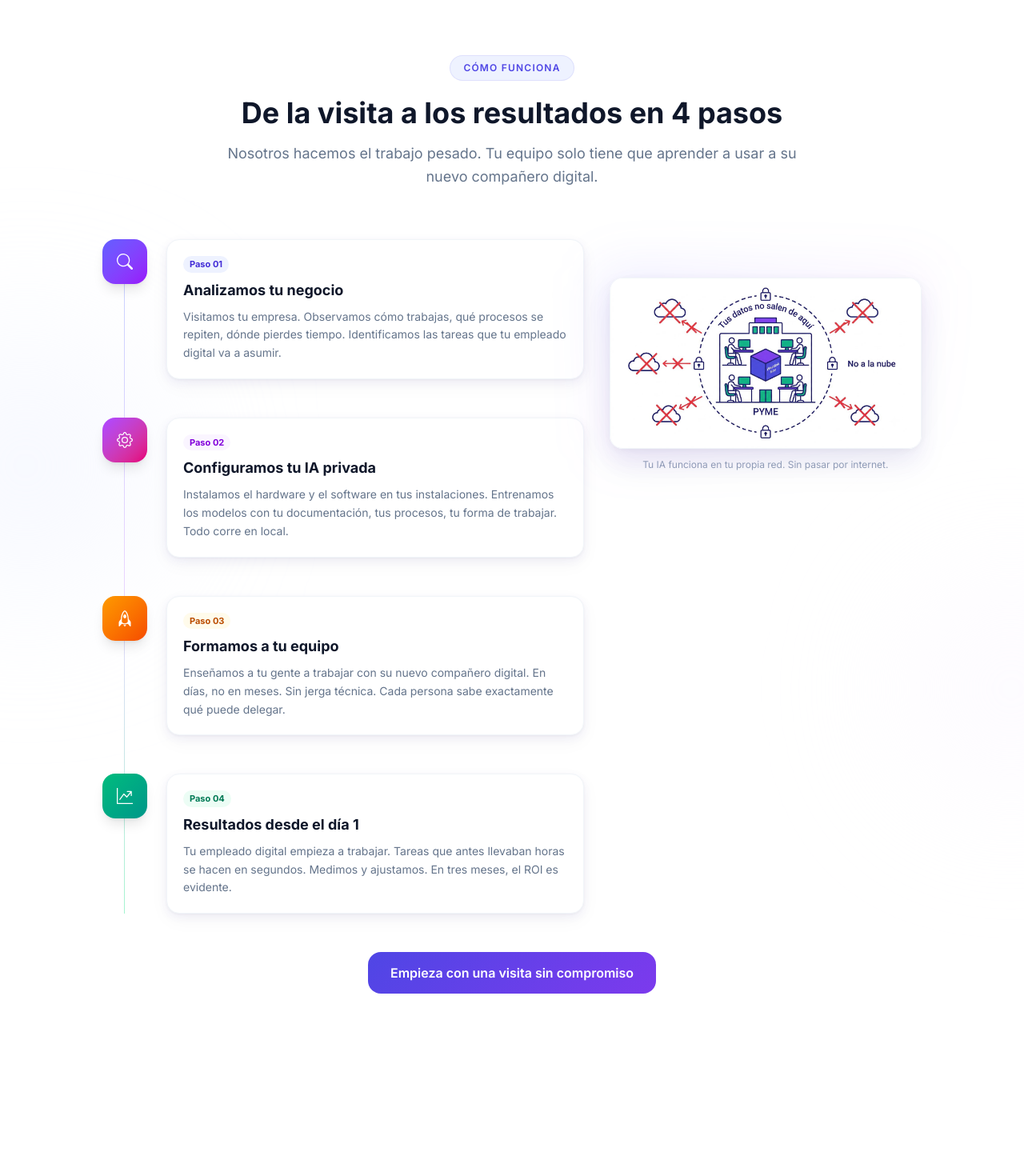
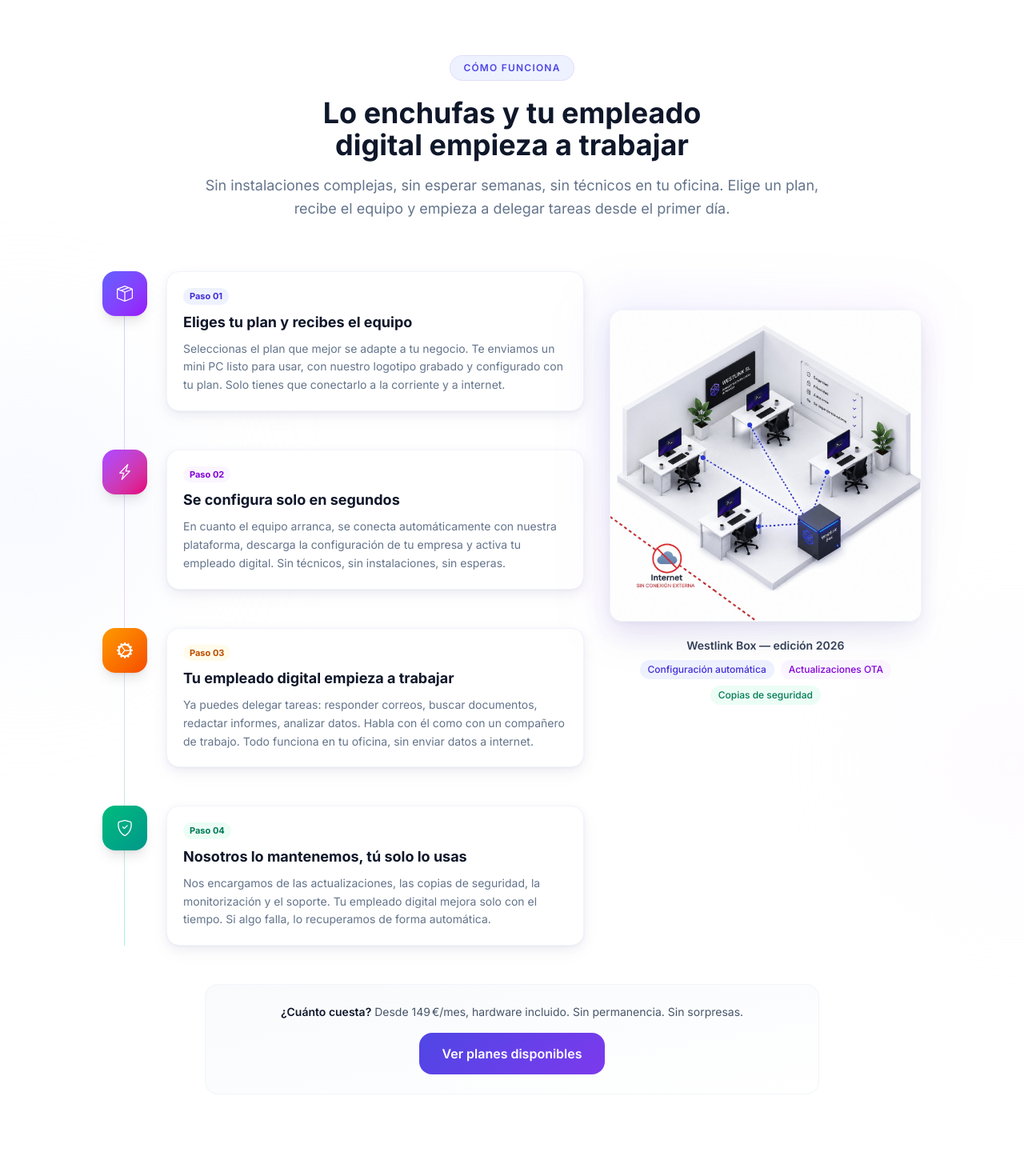
Before and after one commit to danibalda1/westlink-web, a React (Vite) app: page / in a window 1280 px wide. Shown: the part 8200-9665 px from the top of the page at 80% size. Built offline with nearby package versions, Linux system fonts and the light colour scheme.

Commit message:
Rediseño CómoFunciona: modelo suscripción empleado digital (enchufar y usar)

```diff
--- a/src/components/ComoFunciona.jsx
+++ b/src/components/ComoFunciona.jsx
@@ -1,38 +1,38 @@
 import { motion } from 'framer-motion'
 import { useRef } from 'react'
 import { useInView } from 'framer-motion'
-import { BsSearch, BsGear, BsRocket, BsGraphUpArrow } from 'react-icons/bs'
+import { BsBoxSeam, BsLightningCharge, BsGearWideConnected, BsShieldCheck } from 'react-icons/bs'
 
 const pasos = [
   {
-    icon: BsSearch,
+    icon: BsBoxSeam,
     step: '01',
-    title: 'Analizamos tu negocio',
-    desc: 'Visitamos tu empresa. Observamos cómo trabajas, qué procesos se repiten, dónde pierdes tiempo. Identificamos las tareas que tu empleado digital va a asumir.',
+    title: 'Eliges tu plan y recibes el equipo',
+    desc: 'Seleccionas el plan que mejor se adapte a tu negocio. Te enviamos un mini PC listo para usar, con nuestro logotipo grabado y configurado con tu plan. Solo tienes que conectarlo a la corriente y a internet.',
     gradient: 'from-indigo-500 to-purple-600',
     light: 'bg-indigo-50',
   },
   {
-    icon: BsGear,
+    icon: BsLightningCharge,
     step: '02',
-    title: 'Configuramos tu IA privada',
-    desc: 'Instalamos el hardware y el software en tus instalaciones. Entrenamos los modelos con tu documentación, tus procesos, tu forma de trabajar. Todo corre en local.',
+    title: 'Se configura solo en segundos',
+    desc: 'En cuanto el equipo arranca, se conecta automáticamente con nuestra plataforma, descarga la configuración de tu empresa y activa tu empleado digital. Sin técnicos, sin instalaciones, sin esperas.',
     gradient: 'from-purple-500 to-pink-600',
     light: 'bg-purple-50',
   },
   {
-    icon: BsRocket,
+    icon: BsGearWideConnected,
     step: '03',
-    title: 'Formamos a tu equipo',
-    desc: 'Enseñamos a tu gente a trabajar con su nuevo compañero digital. En días, no en meses. Sin jerga técnica. Cada persona sabe exactamente qué puede delegar.',
+    title: 'Tu empleado digital empieza a trabajar',
+    desc: 'Ya puedes delegar tareas: responder correos, buscar documentos, redactar informes, analizar datos. Habla con él como con un compañero de trabajo. Todo funciona en tu oficina, sin enviar datos a internet.',
     gradient: 'from-amber-500 to-orange-600',
     light: 'bg-amber-50',
   },
   {
-    icon: BsGraphUpArrow,
+    icon: BsShieldCheck,
     step: '04',
-    title: 'Resultados desde el día 1',
-    desc: 'Tu empleado digital empieza a trabajar. Tareas que antes llevaban horas se hacen en segundos. Medimos y ajustamos. En tres meses, el ROI es evidente.',
+    title: 'Nosotros lo mantenemos, tú solo lo usas',
+    desc: 'Nos encargamos de las actualizaciones, las copias de seguridad, la monitorización y el soporte. Tu empleado digital mejora solo con el tiempo. Si algo falla, lo recuperamos de forma automática.',
     gradient: 'from-emerald-500 to-teal-600',
     light: 'bg-emerald-50',
   },
@@ -58,15 +58,15 @@ export default function ComoFunciona() {
         >
           <span className="section-badge">Cómo funciona</span>
           <h2 className="text-3xl sm:text-4xl font-bold text-gray-900 mt-5 mb-4 text-balance">
-            De la visita a los resultados en 4 pasos
+            Lo enchufas y tu empleado digital empieza a trabajar
           </h2>
           <p className="text-lg text-gray-500 leading-relaxed">
-            Nosotros hacemos el trabajo pesado. Tu equipo solo tiene que aprender a usar
-            a su nuevo compañero digital.
+            Sin instalaciones complejas, sin esperar semanas, sin técnicos en tu oficina.
+            Elige un plan, recibe el equipo y empieza a delegar tareas desde el primer día.
           </p>
         </motion.div>
 
-        {/* ── DIAGRAMA DE RED + TIMELINE ── */}
+        {/* ── CONTENIDO ── */}
         <div className="grid lg:grid-cols-5 gap-8 max-w-5xl mx-auto">
           {/* Timeline: 3/5 */}
           <div className="lg:col-span-3 relative">
@@ -94,7 +94,12 @@ export default function ComoFunciona() {
                     {/* Content card */}
                     <div className="flex-1 bg-white rounded-2xl p-5 border border-gray-100 shadow-premium hover:shadow-premium-lg transition-all duration-300 group">
                       <div className="flex items-center gap-2 mb-2">
-                      <span className={`text-[11px] font-bold px-2 py-0.5 rounded-full ${p.light} ${p.gradient.includes('indigo') ? 'text-indigo-700' : p.gradient.includes('purple') ? 'text-purple-700' : p.gradient.includes('amber') ? 'text-amber-700' : 'text-emerald-700'}`}>
+                        <span className={`text-[11px] font-bold px-2 py-0.5 rounded-full ${p.light} ${
+                          p.gradient.includes('indigo') ? 'text-indigo-700' :
+                          p.gradient.includes('purple') ? 'text-purple-700' :
+                          p.gradient.includes('amber') ? 'text-amber-700' :
+                          'text-emerald-700'
+                        }`}>
                           Paso {p.step}
                         </span>
                       </div>
@@ -107,7 +112,7 @@ export default function ComoFunciona() {
             </div>
           </div>
 
-          {/* Diagram: 2/5 */}
+          {/* Device showcase: 2/5 */}
           <div className="lg:col-span-2 lg:pt-12">
             <motion.div
               initial={{ opacity: 0, x: 20 }}
@@ -118,32 +123,45 @@ export default function ComoFunciona() {
               <div className="relative">
                 <div className="absolute -inset-4 bg-gradient-to-br from-indigo-500/10 via-purple-500/5 to-transparent rounded-3xl blur-[30px]" />
                 <img
-                  src="/images/diagrama-red.jpg"
-                  alt="Arquitectura de red local con IA privada"
+                  src="/images/westlink-box.jpg"
+                  alt="Westlink Box — empleado digital"
                   className="relative w-full rounded-2xl border border-gray-100 shadow-premium-lg"
                   loading="lazy"
                 />
               </div>
-              <p className="text-xs text-gray-400 mt-3 text-center">
-                Tu IA funciona en tu propia red. Sin pasar por internet.
+              <div className="mt-5 space-y-2 text-center">
+                <p className="text-sm font-semibold text-gray-700">
+                  Westlink Box — edición {new Date().getFullYear()}
                 </p>
+                <div className="flex flex-wrap justify-center gap-2 text-xs">
+                  <span className="px-2.5 py-1 bg-indigo-50 text-indigo-700 font-medium rounded-full">Configuración automática</span>
+                  <span className="px-2.5 py-1 bg-purple-50 text-purple-700 font-medium rounded-full">Actualizaciones OTA</span>
+                  <span className="px-2.5 py-1 bg-emerald-50 text-emerald-700 font-medium rounded-full">Copias de seguridad</span>
+                </div>
+              </div>
             </motion.div>
           </div>
         </div>
 
-        {/* CTA */}
+        {/* Plan selector hint */}
         <motion.div
           initial={{ opacity: 0, y: 16 }}
           animate={isInView ? { opacity: 1, y: 0 } : {}}
           transition={{ duration: 0.5, delay: 0.6 }}
-          className="text-center mt-12"
+          className="max-w-3xl mx-auto mt-12 text-center"
         >
+          <div className="bg-gradient-to-br from-gray-50 to-white rounded-2xl p-6 border border-gray-100">
+            <p className="text-gray-600 text-sm mb-4">
+              <span className="font-semibold text-gray-900">¿Cuánto cuesta?</span> Desde 149 €/mes, hardware incluido.
+              Sin permanencia. Sin sorpresas.
+            </p>
             <a
-            href="#contacto"
+              href="#hardware"
               className="inline-flex items-center gap-2 gradient-primary text-white px-7 py-3.5 rounded-2xl text-base font-semibold hover:shadow-xl hover:shadow-primary/25 transition-all duration-300 hover:scale-[1.02] active:scale-[0.98]"
             >
-            Empieza con una visita sin compromiso
+              Ver planes disponibles
             </a>
+          </div>
         </motion.div>
       </div>
     </section>
```
Lines whose indentation alone changed are shown as unchanged.
